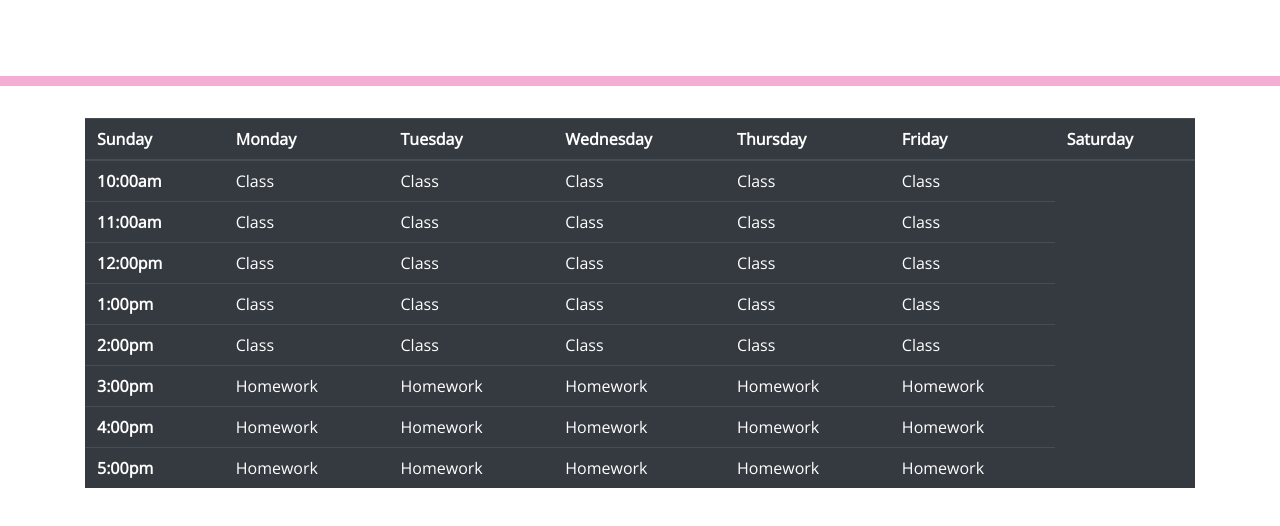
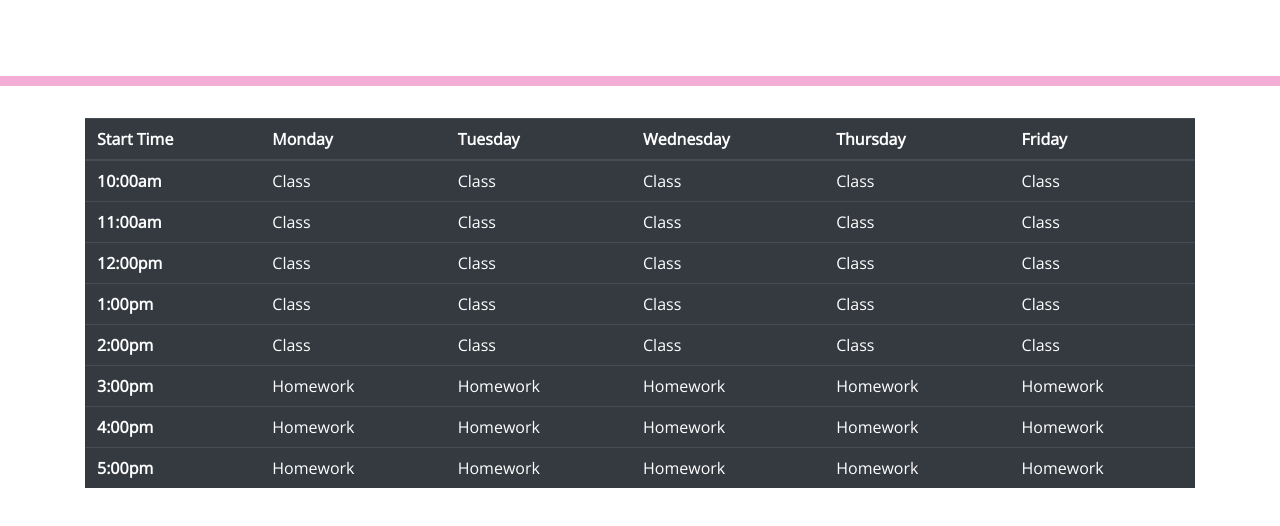
Before and after one commit to JulesJ93/Work-Day-Scheduler, a plain HTML site: page index.html in a window 1280 px wide. Shown: the part 182-708 px from the top of the page. Drawn offline with nearby package versions, Linux system fonts and the light colour scheme.

Commit message:
added time

```diff
--- a/index.html
+++ b/index.html
@@ -32,13 +32,13 @@
       <table class="table table-hover table-dark">
         <thead>
           <tr>
-            <th scope="col">Sunday</th>
+            <th scope="col"> Start Time</th>
             <th scope="col">Monday</th>
             <th scope="col">Tuesday</th>
             <th scope="col">Wednesday</th>
             <th scope="col">Thursday</th>
             <th scope="col">Friday</th>
-            <th scope="col">Saturday</th>
+
           </tr>
         </thead>
         <tbody>
```
